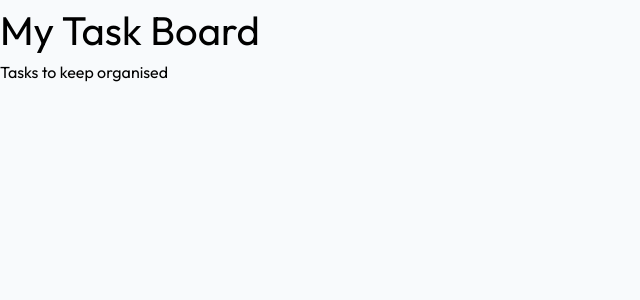
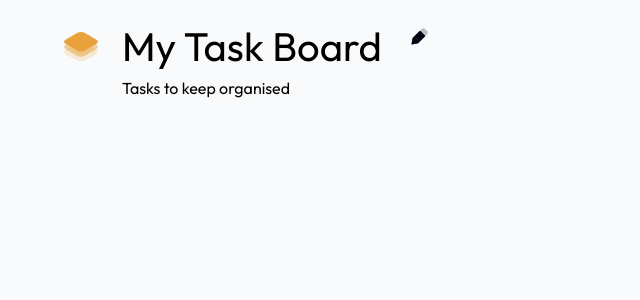
Before and after one commit to rearalf/my-task-board-frontend, a Vue app: page / in a window 1280 px wide. Shown: the top 300 px of the page, without its empty margins (0-640 px from the left). Built offline with nearby package versions, Linux system fonts and the light colour scheme; the HTML template or start-up script is replaced by a standard one.

Commit message:
feat: Add icons components

```diff
--- a/src/App.vue
+++ b/src/App.vue
@@ -1,8 +1,22 @@
-<script setup lang="ts"></script>
+<script setup lang="ts">
+import LogoSVG from './components/icons/LogoSVG.vue'
+import EditDuotone from './components/icons/EditDuotone.vue'
+</script>
 
 <template>
-  <h1 className="font-weight-regular" style="font-size: 2.5rem">My Task Board</h1>
-  <p class="font-weight-regular">Tasks to keep organised</p>
+  <v-container>
+    <div class="d-flex ga-4 align-start mb-4">
+      <LogoSVG class="pt-3" />
+      <div>
+        <h1 className="font-weight-regular" style="font-size: 2.5rem">My Task Board</h1>
+        <p class="font-weight-regular">Tasks to keep organised</p>
+      </div>
+      <v-btn variant="text" style="box-shadow: none; min-width: auto" class="pa-2 rounded-circle">
+        <EditDuotone />
+      </v-btn>
+    </div>
+    <main></main>
+  </v-container>
 </template>
 
 <style scoped></style>
--- /dev/null
+++ b/src/components/icons/EditDuotone.vue
@@ -0,0 +1,13 @@
+<template>
+  <svg width="26" height="26" viewBox="0 0 24 24" fill="none" xmlns="http://www.w3.org/2000/svg">
+    <path
+      d="M13.5 5.5L6.45321 12.5468C6.22845 12.7716 6.11607 12.8839 6.04454 13.0229C5.97301 13.1619 5.94689 13.3187 5.89463 13.6322L5.11508 18.3095C5.06262 18.6243 5.03639 18.7817 5.12736 18.8726C5.21833 18.9636 5.37571 18.9374 5.69048 18.8849L10.3678 18.1054L10.3678 18.1054C10.6813 18.0531 10.8381 18.027 10.9771 17.9555C11.1161 17.8839 11.2284 17.7716 11.4532 17.5468L11.4532 17.5468L18.5 10.5C19.5171 9.48295 20.0256 8.97442 20.1384 8.36277C20.1826 8.12295 20.1826 7.87705 20.1384 7.63723C20.0256 7.02558 19.5171 6.51705 18.5 5.5C17.4829 4.48295 16.9744 3.97442 16.3628 3.8616C16.1229 3.81737 15.8771 3.81737 15.6372 3.8616C15.0256 3.97442 14.5171 4.48294 13.5 5.5Z"
+      fill="#030616"
+      fill-opacity="0.25"
+    />
+    <path
+      d="M12.2929 6.70711L6.45321 12.5468C6.22845 12.7716 6.11607 12.8839 6.04454 13.0229C5.97301 13.1619 5.94689 13.3187 5.89463 13.6322L5.11508 18.3095C5.06262 18.6243 5.03639 18.7817 5.12736 18.8726C5.21833 18.9636 5.37571 18.9374 5.69048 18.8849L10.3678 18.1054L10.3678 18.1054C10.6813 18.0531 10.8381 18.027 10.9771 17.9555C11.1161 17.8839 11.2284 17.7716 11.4532 17.5468L11.4532 17.5468L17.2929 11.7071C17.6262 11.3738 17.7929 11.2071 17.7929 11C17.7929 10.7929 17.6262 10.6262 17.2929 10.2929L17.2929 10.2929L13.7071 6.70711C13.3738 6.37377 13.2071 6.20711 13 6.20711C12.7929 6.20711 12.6262 6.37377 12.2929 6.70711Z"
+      fill="#030616"
+    />
+  </svg>
+</template>
--- /dev/null
+++ b/src/components/icons/LogoSVG.vue
@@ -0,0 +1,18 @@
+<template>
+  <svg width="50" height="50" viewBox="0 0 40 40" fill="none" xmlns="http://www.w3.org/2000/svg">
+    <path
+      d="M16.3256 15.7191C18.3549 14.5476 21.645 14.5476 23.6742 15.7191L36.3256 23.0228C38.3548 24.1942 38.3548 26.0936 36.3256 27.2651L23.6742 34.5687C21.645 35.7402 18.3549 35.7402 16.3256 34.5687L3.6743 27.2651C1.64504 26.0936 1.64504 24.1942 3.6743 23.0228L16.3256 15.7191Z"
+      fill="#E9A23B"
+      fill-opacity="0.2"
+    />
+    <path
+      d="M16.3258 10.5097C18.355 9.33817 21.6451 9.33817 23.6744 10.5097L36.3257 17.8133C38.355 18.9848 38.355 20.8842 36.3257 22.0556L23.6744 29.3593C21.6451 30.5308 18.355 30.5308 16.3258 29.3593L3.67442 22.0556C1.64516 20.8841 1.64516 18.9848 3.67442 17.8133L16.3258 10.5097Z"
+      fill="#E9A23B"
+      fill-opacity="0.5"
+    />
+    <path
+      d="M16.3258 5.12118C18.355 3.94968 21.6451 3.94968 23.6744 5.12118L36.3257 12.4248C38.355 13.5963 38.355 15.4957 36.3257 16.6672L23.6744 23.9708C21.6451 25.1423 18.355 25.1423 16.3258 23.9708L3.67442 16.6671C1.64516 15.4957 1.64516 13.5963 3.67442 12.4248L16.3258 5.12118Z"
+      fill="#E9A23B"
+    />
+  </svg>
+</template>
```
Also changed, not shown: src/components/icons/AddRoundDuotone.vue (added, +7 -0 lines), src/components/icons/CloseRingDuotone.vue (added, +7 -0 lines), src/components/icons/CloseRingDuotone1.vue (added, +7 -0 lines), src/components/icons/DoneRound.vue (added, +10 -0 lines), src/components/icons/DoneRoundDuotone.vue (added, +11 -0 lines), src/components/icons/TimeAtackDuotone.vue (added, +9 -0 lines), src/components/icons/TrashSVG.vue (added, +18 -0 lines).
